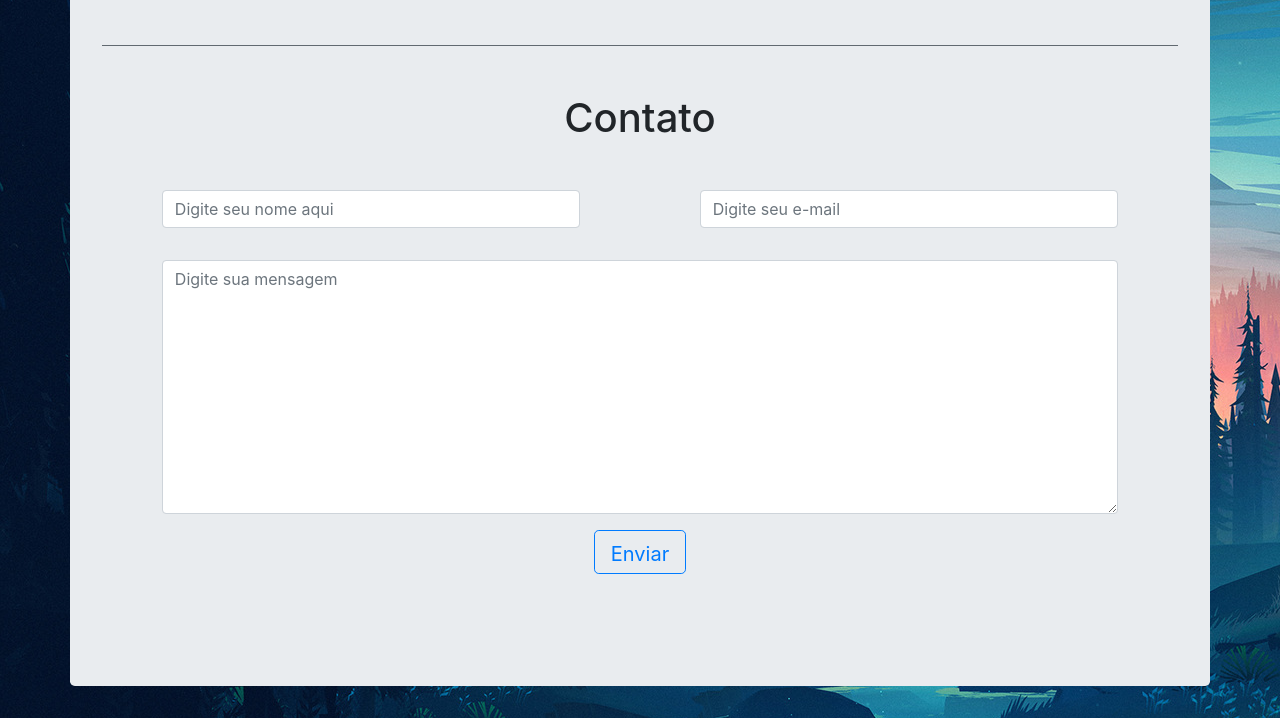
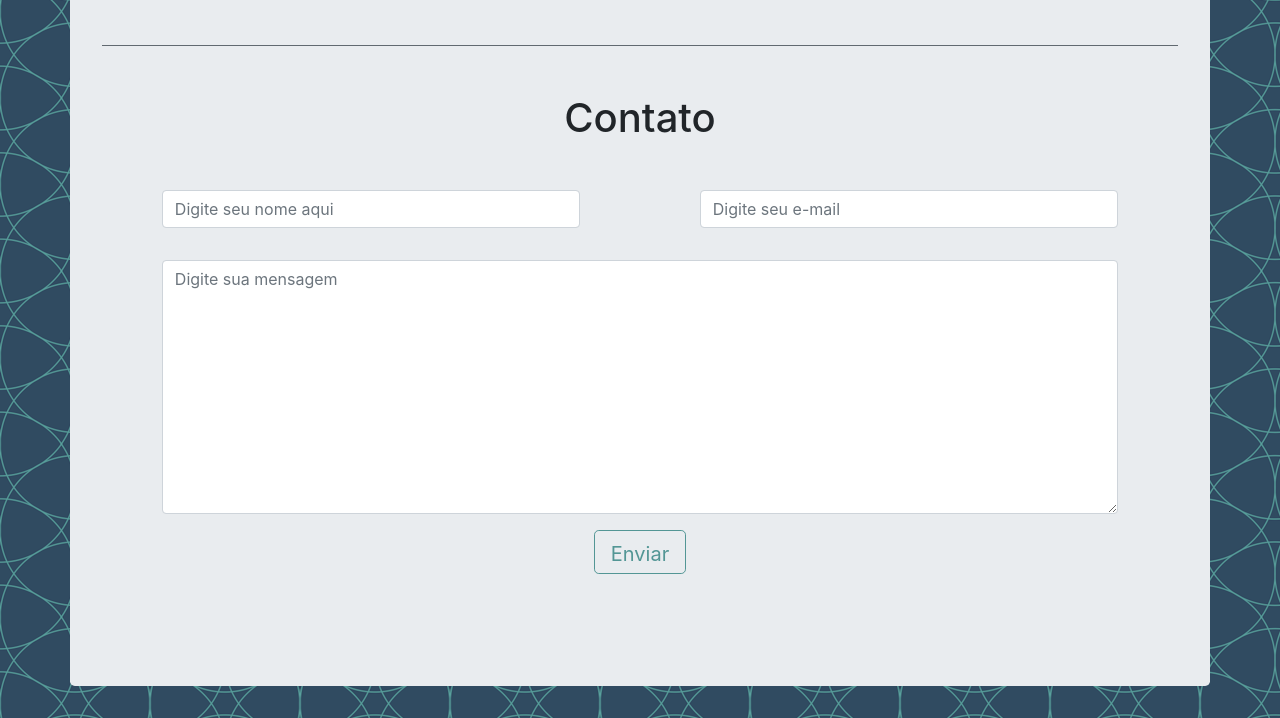
Before and after one commit to AlvesFe/Portifolio_V2, a plain HTML site: page index.html in a window 1280 px wide. Shown: the part 1286-2004 px from the top of the page. Drawn offline with Linux system fonts and the light colour scheme.

Commit message:
Cores editadas e mais ajustes

```diff
--- a/css/scss/_variables.scss
+++ b/css/scss/_variables.scss
@@ -34,7 +34,7 @@ $grays: map-merge(
   $grays
 );
 
-$blue:    #007bff !default;
+$blue:    #539695 !default;
 $indigo:  #6610f2 !default;
 $purple:  #6f42c1 !default;
 $pink:    #e83e8c !default;
@@ -137,7 +137,10 @@ $spacers: map-merge(
     2: ($spacer * .5),
     3: $spacer,
     4: ($spacer * 1.5),
-    5: ($spacer * 3)
+    5: ($spacer * 3),
+    6: ($spacer * 4.5),
+    7: ($spacer * 6),
+    8: ($spacer * 7.5)
   ),
   $spacers
 );
--- a/index.html
+++ b/index.html
@@ -8,7 +8,7 @@
     <link rel="stylesheet" href="./css/bootstrap.css">
     <style>
         body {
-            background: url("img/wallpaper.jpg") scroll;
+            background: url("img/tile.png") repeat;
         }
 
         .tamanho {
```
Also changed, not shown: css/bootstrap-grid.css, css/bootstrap-reboot.css, css/bootstrap.css, img/tile.png (added), 3 other files.
